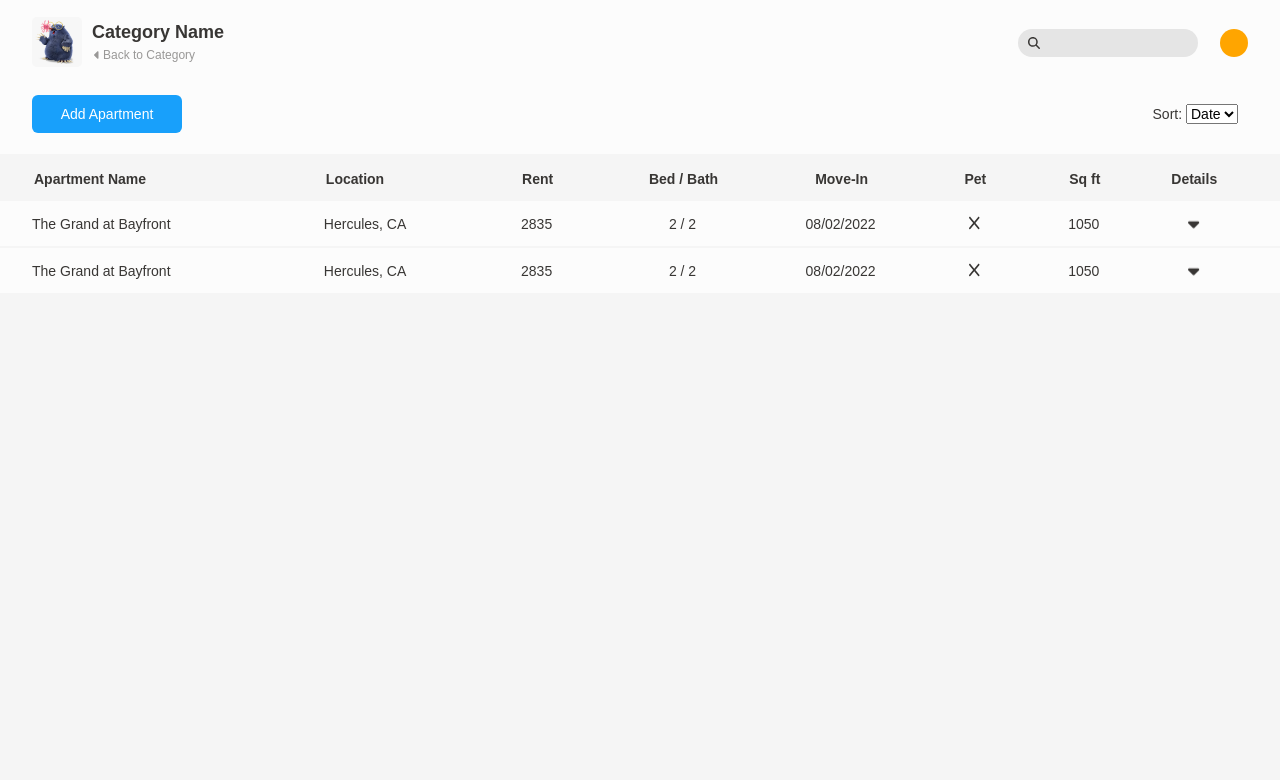
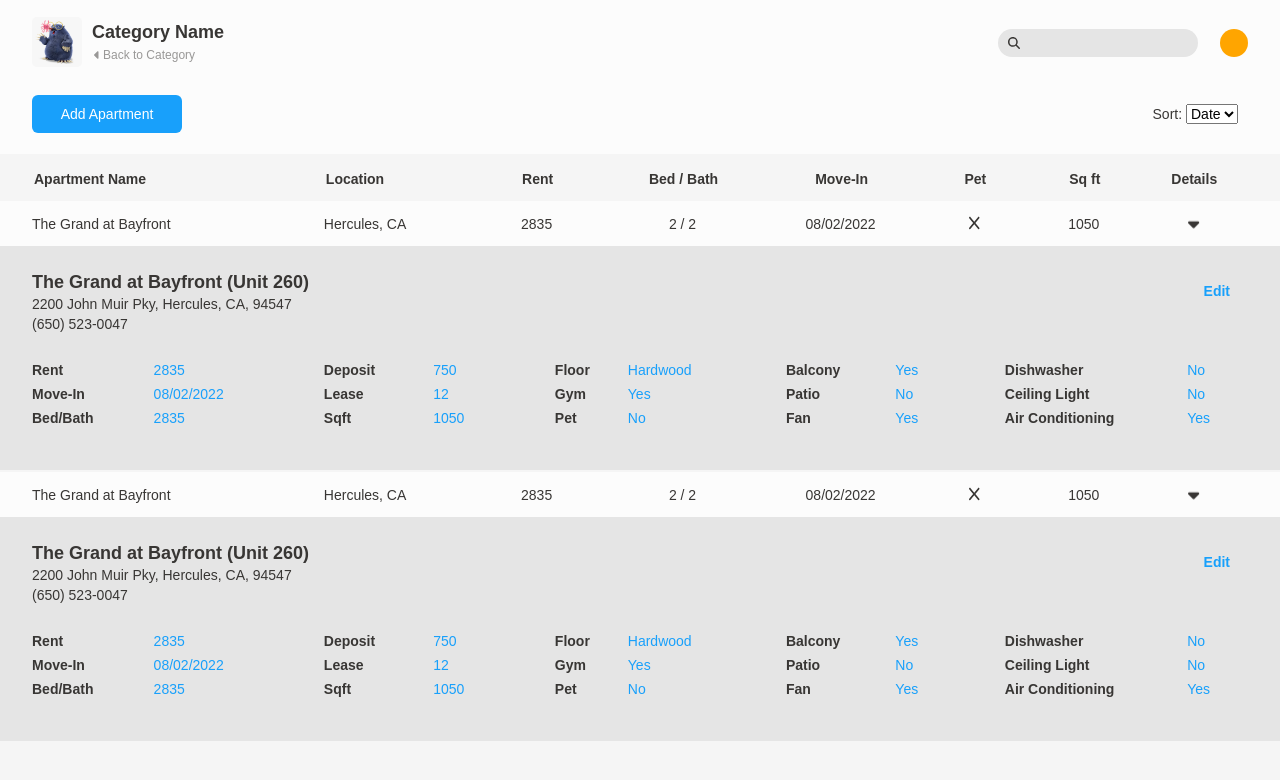
Before and after one commit to Apartment-Tracker/Apartment-Tracker, a React app: page / in a window 1280 px wide. Shown: the top 780 px of the page. Built offline with nearby package versions, Linux system fonts and the light colour scheme.

Commit message:
Finalized design of Navigation and AppartmentDetails

```diff
--- a/client/App.jsx
+++ b/client/App.jsx
@@ -6,7 +6,7 @@ import './stylesheets/style.scss';
 class App extends Component {
   render() {
     return (
-      <div>
+      <div id='app'>
         <Navigation />
         <Main />
       </div>
--- a/client/components/ApartmentDetails.jsx
+++ b/client/components/ApartmentDetails.jsx
@@ -4,7 +4,8 @@ const ApartmentDetails = props => {
   const { data, display } = props;
 
   return (
-    <div>
+    <div className="fullDetail">
+      <div className="editInfo">Edit</div>
       <div className="detailsHead">
         <h3><a href="#">{data.apartment_name}</a> (Unit {data.apartment_unit})</h3>
         <p>
--- a/client/components/CreateApartment.jsx
+++ b/client/components/CreateApartment.jsx
@@ -1,9 +1,10 @@
 import React from 'react';
 import Button from "./Button.jsx";
+import '../stylesheets/createApt.scss'
 
 const CreateApartment = props => (
-  <div>
-    {/* <Button btnname="Save"/> */}
+  <div id="createApt">
+    <Button btnname="Save"/>
   </div>
 )
 
--- a/client/components/Navigation.jsx
+++ b/client/components/Navigation.jsx
@@ -5,6 +5,7 @@ import '@fortawesome/fontawesome-free/js/all';
 const Navigation = props => {
   return(
     <div id="nav">
+      <div>
         <div id="logo"></div>
         <div className="rightnav">
           <div>
@@ -12,6 +13,7 @@ const Navigation = props => {
             <div id="back">
               <i className="fa-solid fa-caret-left"></i>
               <p className="back"> Back to Category</p>
+            </div>
           </div>
         </div>
       </div>
--- a/client/stylesheets/apartment.scss
+++ b/client/stylesheets/apartment.scss
@@ -2,13 +2,11 @@
 
 // Apartment.jsx (Column)
 .aptTable {
-  min-width: 900px;
   height: 45px;
   font-size: s.$content-font;
   display: flex;
   align-items: center;
-  padding-left: s.$side-padding;
-  padding-right: s.$side-padding;
+  padding: 0 s.$side-padding;
   text-align: center;
   // border:1px solid #000;
 
@@ -38,6 +36,12 @@
   // border:1px solid #000;
 }
 
+.fullDetail {
+  padding-bottom:40px;
+  background-color: s.$secondary-color;
+  // border:1px solid #000;
+  // display:none;
+}
 @keyframes updown {
   0% { transform:translateY(0px); }
   20% { transform:translateY(2px); }
@@ -46,7 +50,7 @@
 .showDetails {
     font-size: 1.8rem;
     animation: updown 1s infinite;
-
+    text-align: right;
     &:hover{
         cursor: pointer;
         opacity: 60%;
@@ -54,40 +58,55 @@
 }
 
 // ApartmentDetails.jsx
+.editInfo {
+  float:right;
+  line-height:90px;
+  margin-right: 50px;
+  cursor: pointer;
+  color: s.$button-color;
+  font-size: s.$content-font;
+  font-weight:bold;
+  // border:1px solid #000;
+
+  &:hover{ opacity: 0.7; }
+}
 .detailsHead {
-  margin-top: 24px;
-  padding-left: s.$side-padding;
-  display: none;
+  padding: 24px s.$side-padding 0;
 
-  // border:1px solid orange;
   h3 {
     font-size: s.$heading-font;
     line-height:2.4rem;
   }
+  p {
+    font-size: s.$content-font;
+    line-height: 2rem;
+  }
 }
 .detailsBody {
   margin-top: 24px;
-  padding-left: s.$side-padding;
+  padding: 0 s.$side-padding;
   font-size: s.$content-font;
-  padding-bottom: 50px;
-  display: none;
-  padding-right: s.$side-padding;
 
   table {
     width:100%;
-    min-width: 840px;
-    border:1px solid #000;
+    border-collapse: collapse;
+    // border:1px solid #000;
 
     tr {
-      display:flex;
-      justify-content: space-between;
-
-      td {
-        // border:1px solid #000;
-      }
+      font-weight: 500;
+      height: 24px;
+      td:nth-child(1){ width: 10%; }
+      td:nth-child(2){ width: 14%; }
+      td:nth-child(3){ width: 9%; }
+      td:nth-child(4){ width: 10%; }
+      td:nth-child(5){ width: 6%; }
+      td:nth-child(6){ width: 13%; }
+      td:nth-child(7){ width: 9%; }
+      td:nth-child(8){ width: 9%; }
+      td:nth-child(9){ width: 15%; }
+      // border:1px solid #000;
     }
-  }
-  .category {
-    font-weight: bold;
+    .category { font-weight: bold; }
+    .categInfo { color:s.$button-color; }
   }
 }
--- /dev/null
+++ b/client/stylesheets/createApt.scss
@@ -0,0 +1,7 @@
+#createApt {
+  position:absolute;
+  top:0; left:0;
+  width: 300px;
+  height: 300px;
+  display: none;
+}
--- a/client/stylesheets/navigation.scss
+++ b/client/stylesheets/navigation.scss
@@ -5,6 +5,7 @@
     padding: 9px s.$side-padding 0 s.$side-padding;
     width:100%;
     display:flex;
+    justify-content: space-between;;
     align-items: center;
     background-color: s.$primary-color;
     // border:1px solid #000;
@@ -17,6 +18,7 @@
     border-radius: 5px;
     background: url("../media/logo.png") center/cover no-repeat;
     background-color: skyblue;
+    // border:1px solid #000;
 }
 
 .rightnav{
@@ -48,8 +50,6 @@
 }
 
 .leftnav {
-  position:absolute;
-  right:s.$side-padding;
     height:50px;
     float:right;
     padding-top:12px;
@@ -59,18 +59,19 @@
       cursor: pointer;
       position: relative;
       top:8px;
-      right:180px;
+      right:200px;
       font-size: 12px;
-
+      &:hover { opacity: 0.7; }
+      transition:opacity 0.2s linear;
     }
     #search{
         float:left;
         height: 28px;
-        width: 180px;
+        width: 200px;
         margin-right: 10px;
         border-radius: 15px;
         border-style: none;
-        background-color: #E5E5E5;
+        background-color: s.$secondary-color;
         padding-left: 30px;
     }
 
--- a/client/stylesheets/style.scss
+++ b/client/stylesheets/style.scss
@@ -1,7 +1,7 @@
 /* Colors */
 $base-color: #F5F5F5;
 $primary-color: #FCFCFC;
-// $secondary-color: #;
+$secondary-color: #E5E5E5;
 $button-color: #18A0FB;
 
 /* Font Sizes */
@@ -13,6 +13,8 @@ $side-padding: 32px;
 
 /* Default Background */
 body { background-color: #F5F5F5; }
+
+#app { width:100%; min-width:900px; }
 
 /* Reset */
 body,div,p,ul,ol,li,dl,dt,dd,h1,h2,h3,h4,h5,h6,table,tr,th,td,form,fieldset,legend,input,label,select,textarea,button,
```
Lines whose indentation alone changed are shown as unchanged.
